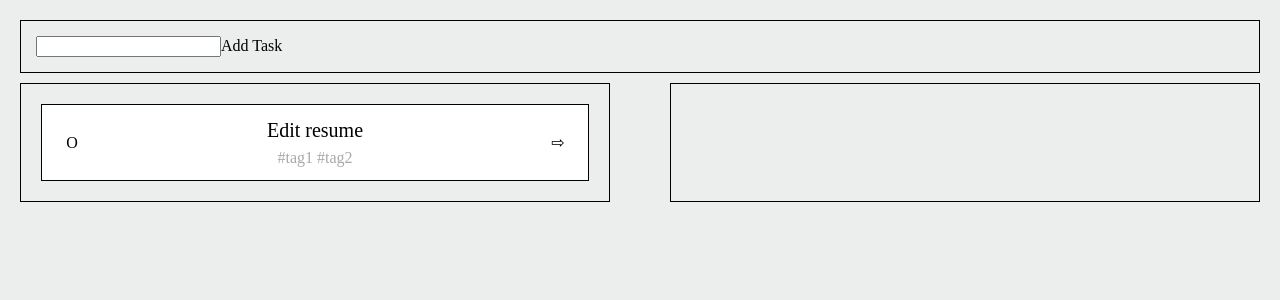
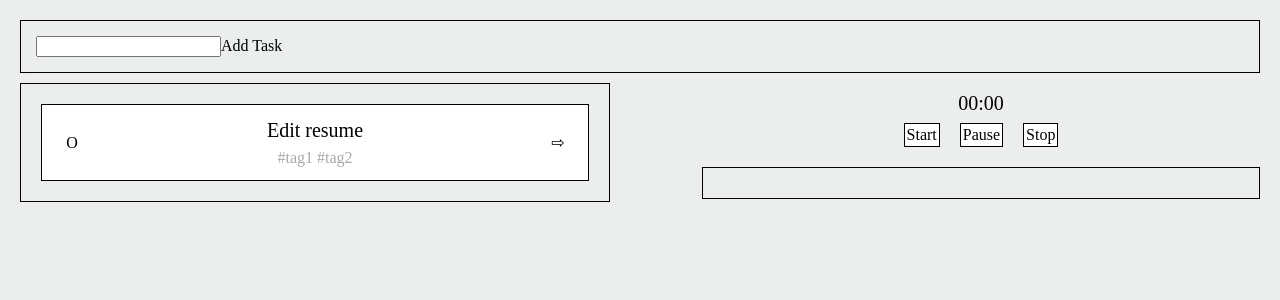
Before and after one commit to CaribouBlue/sprint, a React (Create React App) app: page /app in a window 1280 px wide. Shown: the top 300 px of the page. Built offline with nearby package versions, Linux system fonts and the light colour scheme.

Commit message:
basic dumb timer render

```diff
--- a/src/components/App.js
+++ b/src/components/App.js
@@ -4,6 +4,7 @@ import {
   TaskBar,
   TaskManager,
   TaskQueue,
+  Timer,
 } from './_index';
 
 class App extends React.Component {
@@ -17,12 +18,16 @@ class App extends React.Component {
           <TaskManager
             tasks={this.props.tasks.manager}
           />
-          <TaskQueue
-            tasks={this.props.tasks.queue}
-          />
+          <div
+            className="right"
+          >
+            <Timer />
+            <TaskQueue
+              tasks={this.props.tasks.queue}
+            />
+          </div>
         </div>
         {
-        // <Timer />
         }
       </div>
     );
--- /dev/null
+++ b/src/components/Timer.js
@@ -0,0 +1,34 @@
+import React from 'react';
+
+class Timer extends React.Component {
+  constructor(props) {
+    super(props);
+
+    this.state = {};
+  }
+
+  render() {
+    return (
+      <div
+        className="timer"
+      >
+        <h1
+          className="clock"
+        >00:00</h1>
+        <div>
+        <button>
+          Start
+        </button>
+        <button>
+          Pause
+        </button>
+        <button>
+          Stop
+        </button>
+        </div>
+      </div>
+    );
+  }
+};
+
+export default Timer;
--- a/src/components/_index.js
+++ b/src/components/_index.js
@@ -6,6 +6,7 @@ import Task from './Task';
 import TaskQueue from './TaskQueue';
 import QTask from './QTask';
 import ClickToEdit from './ClickToEdit';
+import Timer from './Timer';
 
 export {
   App,
@@ -16,4 +17,5 @@ export {
   TaskQueue,
   QTask,
   ClickToEdit,
+  Timer
 }
--- a/src/styles/app.css
+++ b/src/styles/app.css
@@ -69,14 +69,30 @@ body {
   display: flex;
   justify-content: space-between;
   margin-top: 10px; }
+  .center-console .right {
+    height: 100%;
+    width: 45%; }
 
 .task-manager {
   width: 45%;
   border: 1px solid black;
   padding: 15px; }
 
+.timer {
+  display: flex;
+  flex-direction: column;
+  justify-content: center;
+  align-items: center;
+  margin: 10px; }
+  .timer .clock {
+    font-size: 20px; }
+  .timer button {
+    border: 1px solid black;
+    padding: 2px;
+    margin: 10px;
+    background-color: white; }
+
 .task-queue {
-  width: 45%;
   border: 1px solid black;
   padding: 15px; }
 
--- a/src/styles/app.scss
+++ b/src/styles/app.scss
@@ -9,6 +9,11 @@ body {
   display: flex;
   justify-content: space-between;
   margin-top: 10px;
+
+  .right {
+    height: 100%;
+    width: 45%;
+  }
 }
 
 .task-manager {
@@ -17,8 +22,26 @@ body {
   padding: 15px;
 }
 
+.timer {
+  display: flex;
+  flex-direction: column;
+  justify-content: center;
+  align-items: center;
+  margin: 10px;
+
+    .clock {
+      font-size: 20px;
+    }
+
+    button {
+      border: 1px solid black;
+      padding: 2px;
+      margin: 10px;
+      background-color: white;
+    }
+}
+
 .task-queue {
-  width: 45%;
   border: 1px solid black;
   padding: 15px;
 }
```
Also changed, not shown: 2 other files (tests, documents, lock files or other folders).
